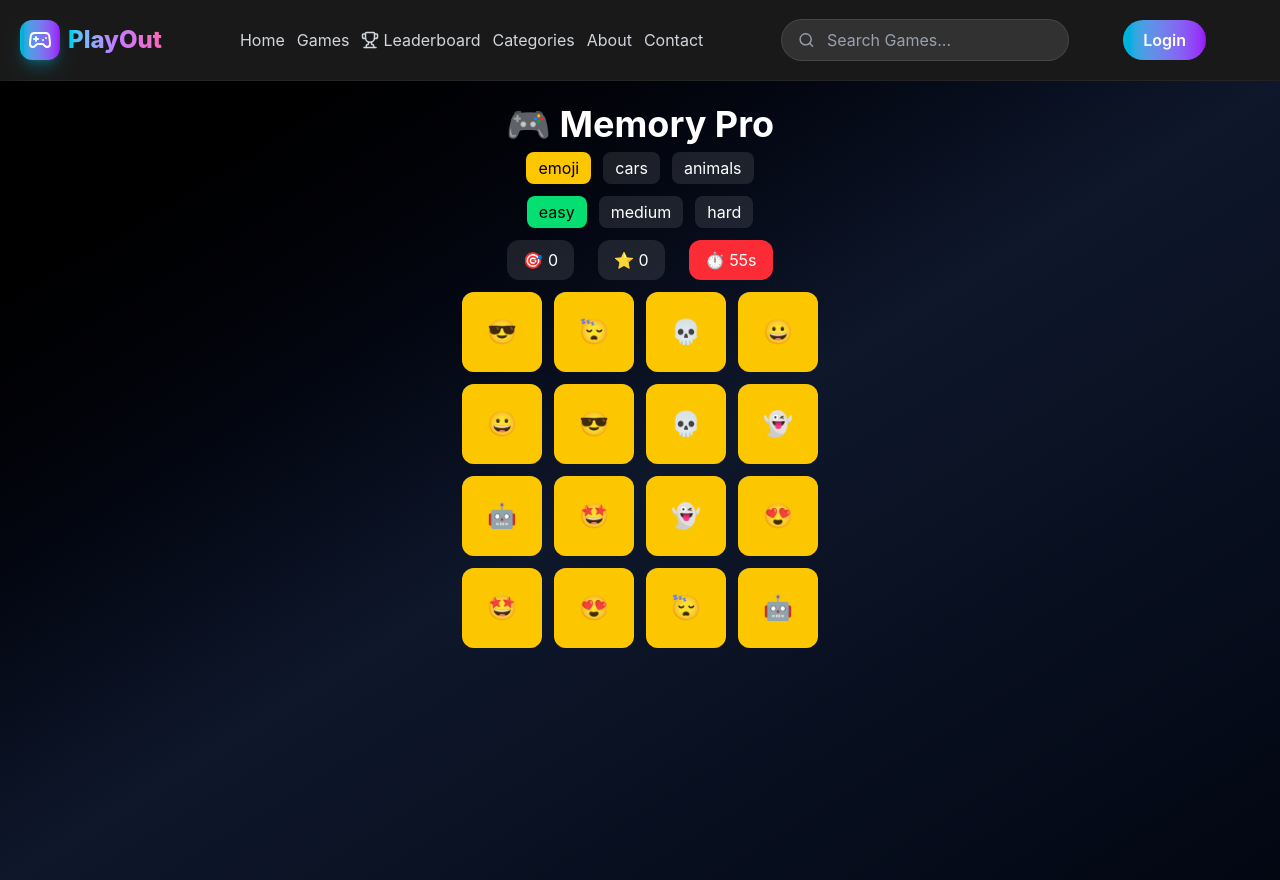
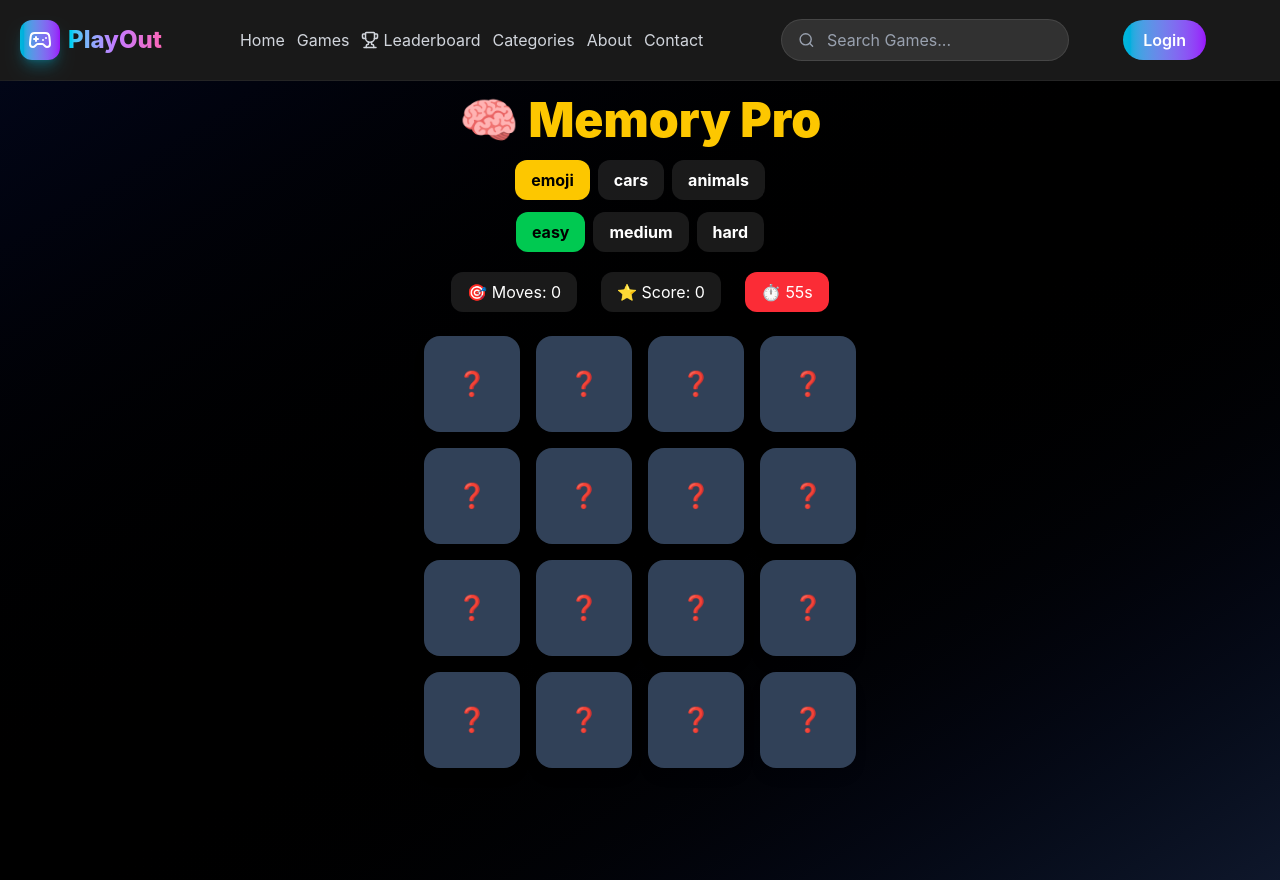
Before and after one commit to parassofttech/PlayOut, a React (Vite) app: page /memory-game in a window 1280 px wide. Built offline with nearby package versions, Linux system fonts and the light colour scheme.

Commit message:
memory game

```diff
--- a/src/games/MemoryGame.jsx
+++ b/src/games/MemoryGame.jsx
@@ -27,7 +27,7 @@ export default function MemoryGame() {
   const [mode, setMode] = useState("emoji");
   const [level, setLevel] = useState("easy");
 
-  const [cards, setCards] = useState(shuffleCards(GAME_DATA["emoji"]));
+  const [cards, setCards] = useState(shuffleCards(GAME_DATA.emoji));
   const [first, setFirst] = useState(null);
   const [second, setSecond] = useState(null);
   const [lock, setLock] = useState(false);
@@ -35,12 +35,11 @@ export default function MemoryGame() {
   const [moves, setMoves] = useState(0);
   const [score, setScore] = useState(0);
 
-  const [time, setTime] = useState(DIFFICULTY[level]);
+  const [time, setTime] = useState(DIFFICULTY.easy);
   const [gameOver, setGameOver] = useState(false);
 
   const highScoreKey = `${mode}-${level}`;
 
-  // INIT GAME
   const startGame = (newMode = mode, newLevel = level) => {
     setMode(newMode);
     setLevel(newLevel);
@@ -48,127 +47,166 @@ export default function MemoryGame() {
     setCards(shuffleCards(GAME_DATA[newMode]));
     setFirst(null);
     setSecond(null);
+    setLock(false);
+
     setMoves(0);
     setScore(0);
+
     setTime(DIFFICULTY[newLevel]);
     setGameOver(false);
   };
 
-  // TIMER
   useEffect(() => {
     if (gameOver) return;
 
     const timer = setInterval(() => {
-      setTime((t) => {
-        if (t <= 1) {
+      setTime((prev) => {
+        if (prev <= 1) {
           clearInterval(timer);
           setGameOver(true);
           return 0;
         }
-        return t - 1;
+        return prev - 1;
       });
     }, 1000);
 
     return () => clearInterval(timer);
   }, [gameOver]);
 
-  // CLICK LOGIC
   const handleClick = (card) => {
-    if (lock || card.flipped || card.matched || gameOver) return;
+    if (
+      lock ||
+      card.flipped ||
+      card.matched ||
+      gameOver
+    )
+      return;
 
     setCards((prev) =>
       prev.map((c) =>
-        c.id === card.id ? { ...c, flipped: true } : c
+        c.id === card.id
+          ? { ...c, flipped: true }
+          : c
       )
     );
 
-    if (!first) setFirst(card);
-    else {
+    if (!first) {
+      setFirst(card);
+    } else {
       setSecond(card);
       setLock(true);
     }
   };
 
-  // MATCH CHECK
   useEffect(() => {
-    if (first && second) {
+    if (!first || !second) return;
+
     setMoves((m) => m + 1);
 
     if (first.value === second.value) {
       setCards((prev) =>
         prev.map((c) =>
-            c.value === first.value ? { ...c, matched: true } : c
+          c.value === first.value
+            ? { ...c, matched: true }
+            : c
         )
       );
+
       setScore((s) => s + 10);
-        resetTurn();
+
+      setTimeout(() => {
+        setFirst(null);
+        setSecond(null);
+        setLock(false);
+      }, 300);
     } else {
       setTimeout(() => {
         setCards((prev) =>
           prev.map((c) =>
-              c.id === first.id || c.id === second.id
+            c.id === first.id ||
+            c.id === second.id
               ? { ...c, flipped: false }
               : c
           )
         );
-          resetTurn();
-        }, 600);
-      }
+
+        setFirst(null);
+        setSecond(null);
+        setLock(false);
+      }, 800);
     }
   }, [first, second]);
 
-  const resetTurn = () => {
-    setFirst(null);
-    setSecond(null);
-    setLock(false);
-  };
-
-  // WIN CHECK
   useEffect(() => {
-    if (cards.length && cards.every((c) => c.matched)) {
+    if (
+      cards.length > 0 &&
+      cards.every((c) => c.matched)
+    ) {
       setGameOver(true);
 
-      const prevHigh = localStorage.getItem(highScoreKey) || 0;
+      const prevHigh =
+        Number(
+          localStorage.getItem(highScoreKey)
+        ) || 0;
+
       if (score > prevHigh) {
-        localStorage.setItem(highScoreKey, score);
+        localStorage.setItem(
+          highScoreKey,
+          score
+        );
       }
     }
-  }, [cards, score]);
+  }, [cards, score, highScoreKey]);
 
   const restart = () => {
     startGame(mode, level);
   };
 
-  const isWin = cards.length && cards.every((c) => c.matched);
+  const isWin =
+    cards.length > 0 &&
+    cards.every((c) => c.matched);
 
   return (
-    <div className="min-h-screen bg-linear-to-br from-black via-slate-900 to-gray-950 text-white flex flex-col items-center p-6">
+    <div className="min-h-screen bg-linear-to-br from-slate-950 via-black to-slate-900 text-white flex flex-col items-center p-4">
 
-      {/* HEADER */}
-      <h1 className="text-4xl font-bold mb-2">🎮 Memory Pro</h1>
+      {/* Header */}
+      <h1 className="text-3xl md:text-5xl font-black mb-4 text-yellow-400">
+        🧠 Memory Pro
+      </h1>
 
-      {/* MODE + LEVEL */}
-      <div className="flex flex-wrap gap-3 mb-3">
-        {["emoji", "cars", "animals"].map((m) => (
+      {/* Mode */}
+      <div className="flex flex-wrap justify-center gap-2 mb-3">
+        {["emoji", "cars", "animals"].map(
+          (m) => (
             <button
               key={m}
-            onClick={() => startGame(m, level)}
-            className={`px-3 py-1 rounded-lg ${
-              mode === m ? "bg-yellow-400 text-black" : "bg-white/10"
+              onClick={() =>
+                startGame(m, level)
+              }
+              className={`px-4 py-2 rounded-xl font-bold transition ${
+                mode === m
+                  ? "bg-yellow-400 text-black"
+                  : "bg-white/10"
               }`}
             >
               {m}
             </button>
-        ))}
+          )
+        )}
       </div>
 
-      <div className="flex gap-3 mb-3">
+      {/* Difficulty */}
+      <div className="flex gap-2 mb-5">
         {Object.keys(DIFFICULTY).map((l) => (
           <button
             key={l}
-            onClick={() => startGame(mode, l)}
-            className={`px-3 py-1 rounded-lg ${
-              level === l ? "bg-green-400 text-black" : "bg-white/10"
+            onClick={() =>
+              startGame(mode, l)
+            }
+            className={`px-4 py-2 rounded-xl font-bold transition ${
+              level === l
+                ? "bg-green-500 text-black"
+                : "bg-white/10"
             }`}
           >
             {l}
@@ -176,34 +214,70 @@ export default function MemoryGame() {
         ))}
       </div>
 
-      {/* STATS */}
-      <div className="flex gap-6 mb-3">
-        <div className="bg-white/10 px-4 py-2 rounded-xl">🎯 {moves}</div>
-        <div className="bg-white/10 px-4 py-2 rounded-xl">⭐ {score}</div>
-        <div className="bg-red-500 px-4 py-2 rounded-xl">⏱ {time}s</div>
+      {/* Stats */}
+      <div className="flex gap-3 md:gap-6 flex-wrap justify-center mb-6">
+        <div className="bg-white/10 px-4 py-2 rounded-xl">
+          🎯 Moves: {moves}
         </div>
 
-      {/* GRID */}
-      <div className="grid grid-cols-4 gap-3">
+        <div className="bg-white/10 px-4 py-2 rounded-xl">
+          ⭐ Score: {score}
+        </div>
+
+        <div className="bg-red-500 px-4 py-2 rounded-xl">
+          ⏱ {time}s
+        </div>
+      </div>
+
+      {/* Cards */}
+      <div className="grid grid-cols-4 gap-2 md:gap-4">
         {cards.map((card) => (
           <div
             key={card.id}
-            onClick={() => handleClick(card)}
-            className="w-20 h-20 cursor-pointer"
+            onClick={() =>
+              handleClick(card)
+            }
+            className="cursor-pointer"
+            style={{
+              perspective: "1000px",
+            }}
           >
             <div
-              className={`relative w-full h-full transition-transform duration-500 ${
-                card.flipped || card.matched ? "rotate-y-180" : ""
-              }`}
+              className="relative w-16 h-16 sm:w-20 sm:h-20 md:w-24 md:h-24 duration-500"
+              style={{
+                transformStyle:
+                  "preserve-3d",
+                transform:
+                  card.flipped ||
+                  card.matched
+                    ? "rotateY(180deg)"
+                    : "rotateY(0deg)",
+              }}
             >
-              <div className="absolute w-full h-full bg-slate-700 rounded-xl flex items-center justify-center">
+              {/* Front */}
+              <div
+                className="absolute inset-0 bg-slate-700 rounded-2xl flex items-center justify-center text-2xl shadow-lg"
+                style={{
+                  backfaceVisibility:
+                    "hidden",
+                }}
+              >
                 ❓
               </div>
 
+              {/* Back */}
               <div
-                className={`absolute w-full h-full rounded-xl flex items-center justify-center text-2xl rotate-y-180 ${
-                  card.matched ? "bg-green-500" : "bg-yellow-400 text-black"
+                className={`absolute inset-0 rounded-2xl flex items-center justify-center text-3xl shadow-lg ${
+                  card.matched
+                    ? "bg-green-500"
+                    : "bg-yellow-400 text-black"
                 }`}
+                style={{
+                  transform:
+                    "rotateY(180deg)",
+                  backfaceVisibility:
+                    "hidden",
+                }}
               >
                 {card.value}
               </div>
@@ -212,22 +286,31 @@ export default function MemoryGame() {
         ))}
       </div>
 
-      {/* WIN / GAME OVER MODAL */}
+      {/* Modal */}
       {(gameOver || isWin) && (
-        <div className="fixed inset-0 bg-black/80 flex items-center justify-center">
-          <div className="bg-white text-black p-6 rounded-xl text-center w-72">
-            <h2 className="text-2xl font-bold mb-2">
-              {isWin ? "🏆 You Win!" : "⏰ Time Over"}
+        <div className="fixed inset-0 bg-black/80 flex items-center justify-center z-50">
+          <div className="bg-white text-black p-6 rounded-3xl w-[90%] max-w-sm text-center">
+
+            <h2 className="text-3xl font-black mb-3">
+              {isWin
+                ? "🏆 You Win!"
+                : "⏰ Time Over"}
             </h2>
 
-            <p>Score: {score}</p>
-            <p>
-              High Score: {localStorage.getItem(highScoreKey) || 0}
+            <p className="font-semibold">
+              Score: {score}
+            </p>
+
+            <p className="font-semibold mt-2">
+              High Score:{" "}
+              {localStorage.getItem(
+                highScoreKey
+              ) || 0}
             </p>
 
             <button
               onClick={restart}
-              className="mt-4 px-4 py-2 bg-black text-white rounded-lg"
+              className="mt-5 px-6 py-3 bg-black text-white rounded-xl font-bold hover:scale-105 transition"
             >
               Play Again
             </button>
```
Lines whose indentation alone changed are shown as unchanged.
